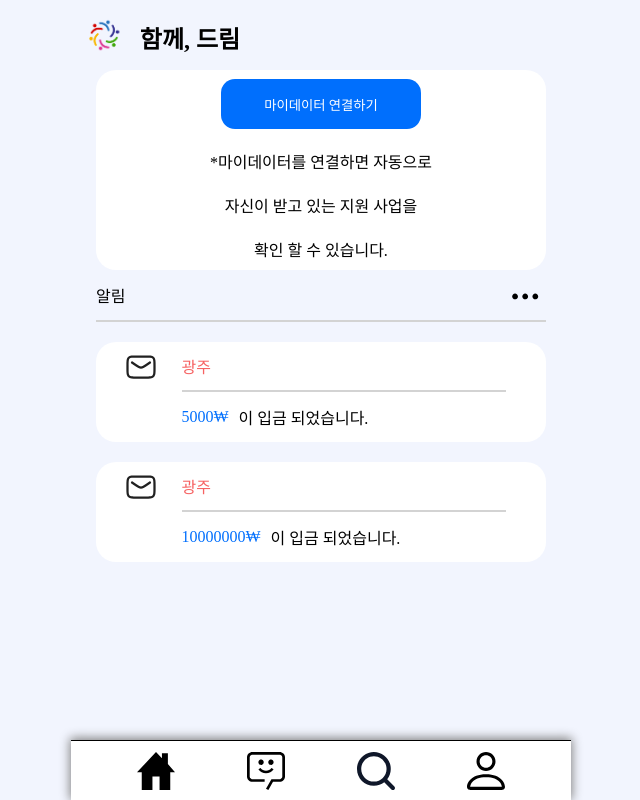
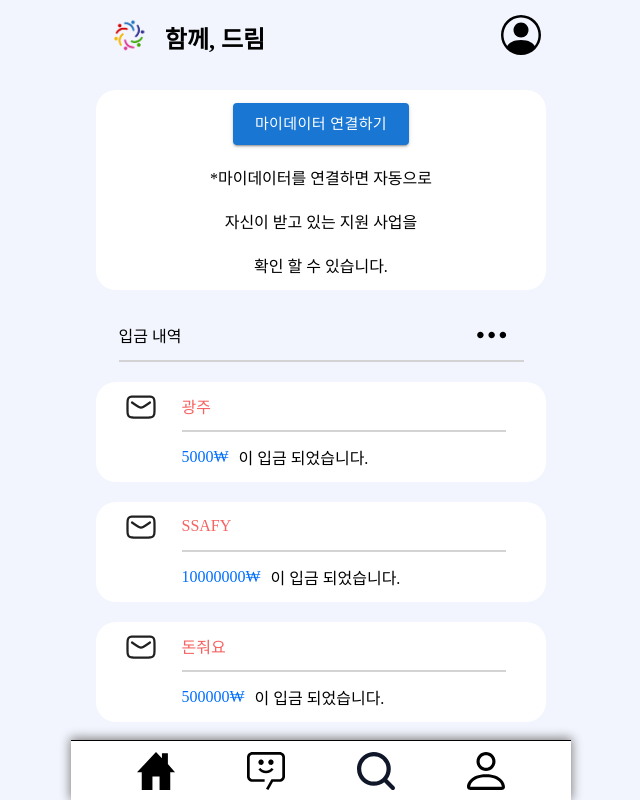
Before and after one commit to soo0300/Fintech-Welfare-Service, a React (Create React App) app in the folder frontend/: page /mypage in a window 1280 px wide. Shown: the whole page, without its empty margins (319-959 px from the left). Built offline with nearby package versions, Linux system fonts and the light colour scheme; a web font is replaced by a local one.

Commit message:
🚨fix: 챗봇 키보드안내려가는 버그수정

```diff
--- a/frontend/src/components/mydata/MyData.jsx
+++ b/frontend/src/components/mydata/MyData.jsx
@@ -1,19 +1,21 @@
 import React from "react";
 import styled from "styled-components";
-import Button from "../button/Button";
+// import Button from "../button/Button";
 import { useState } from "react";
 import Loading from "../loading/Loading";
 import { BarChart } from "@mui/x-charts/BarChart";
 import { ReactComponent as RefreshIcon } from "../../assets/img/Refresh.svg";
 import { ReactComponent as ThreeDotIcon } from "../../assets/img/ThreeDot.svg";
 import { ReactComponent as MailIcon } from "../../assets/img/MailIcon.svg";
+import { Button } from "@mui/material";
 
+//마이데이터 버튼박스
 const ButtonBox = styled.div`
-  width: 90%;
+  width: 100%;
   height: 200px;
-  margin-left: 5%;
-  margin-right: 5%;
   border-radius: 20px;
+  margin-top: 20px;
+  margin-bottom: 20px;
   display: flex;
   flex-direction: column;
   justify-content: center;
@@ -22,10 +24,21 @@ const ButtonBox = styled.div`
   gap: 20px;
 `;
 
+//지원금현황 문구박스
+const TextBox = styled.div`
+  width: 90%;
+  height: 50px;
+  display: flex;
+  justify-content: space-between;
+  align-items: center;
+  border-bottom: 2px solid lightgray;
+`;
+
+//차트박스
 const ChartBox = styled.div`
-  width: 90%;
-  margin-left: 5%;
-  margin-right: 5%;
+  width: 100%;
+  margin-top: 20px;
+  margin-bottom: 20px;
   border-radius: 20px;
   display: flex;
   flex-direction: column;
@@ -33,10 +46,25 @@ const ChartBox = styled.div`
   background-color: white;
 `;
 
-const AlertBox = styled.div`
+//알림 문구박스
+const AlertLine = styled.div`
   width: 90%;
   margin-left: 5%;
-  margin-right: 5%;
+  height: 50px;
+  display: flex;
+  justify-content: space-between;
+  align-items: center;
+  border-bottom: 2px solid lightgray;
+`;
+
+const ThreeDot = styled(ThreeDotIcon)`
+  width: 30px;
+  height: 30px;
+`;
+
+//알림메세지 한개 박스
+const AlertBox = styled.div`
+  width: 100%;
   height: 100px;
   background-color: white;
   border-radius: 20px;
@@ -44,17 +72,13 @@ const AlertBox = styled.div`
   display: flex;
 `;
 
-const TextBox = styled.div`
-  width: 90%;
-  margin-left: 5%;
-  margin-right: 5%;
-  height: 50px;
-  display: flex;
-  justify-content: space-between;
-  align-items: center;
-  border-bottom: 2px solid lightgray;
+//지원금현황 리프레시버튼
+const Refresh = styled(RefreshIcon)`
+  width: 30px;
+  height: 30px;
 `;
 
+//기관,입금 전체박스
 const AlertTextBox = styled.div`
   width: 80%;
   display: flex;
@@ -62,18 +86,7 @@ const AlertTextBox = styled.div`
   align-items: center;
 `;
 
-const LoadingBox = styled.div`
-  width: 90%;
-  margin-left: 5%;
-  margin-right: 5%;
-  height: 100px;
-  border-radius: 20px;
-  margin-top: 20px;
-  display: flex;
-  align-items: center;
-  justify-content: center;
-`;
-
+//입금액 박스
 const AlertMoney = styled.div`
   width: 90%;
   height: 50px;
@@ -81,8 +94,26 @@ const AlertMoney = styled.div`
   display: flex;
   justify-content: flex-start;
   align-items: center;
+  font-size: 2vh;
 `;
 
+//메일아이콘 박스
+const AlertMail = styled.div`
+  width: 10%;
+  height: 50%;
+  display: flex;
+  align-items: center;
+  justify-content: center;
+  margin-left: 5%;
+`;
+
+//메일아이콘 크기
+const Mail = styled(MailIcon)`
+  width: 30px;
+  height: 30px;
+`;
+
+//기관명 관리
 const AlertText = styled.div`
   width: 90%;
   height: 50px;
@@ -92,33 +123,7 @@ const AlertText = styled.div`
   color: #f66262;
 `;
 
-const AlertMail = styled.div`
-  width: 10%;
-  height: 50%;
-  display: flex;
-  align-items: center;
-  justify-content: center;
-  margin-left: 5%;
-`;
-
-const IconButton = styled.button`
-  width: 30px;
-  height: 30px;
-  margin-right: 10px;
-  background-color: transparent;
-  border: none;
-`;
-
-const Refresh = styled(RefreshIcon)`
-  width: 100%;
-  height: 100%;
-`;
-
-const Mail = styled(MailIcon)`
-  width: 30px;
-  height: 30px;
-`;
-
+//입금액 관리
 const MoneyText = styled.p`
   color: #006ffd;
   margin-right: 10px;
@@ -126,12 +131,15 @@ const MoneyText = styled.p`
 
 function MyData() {
   const [loading, setLoading] = useState(false);
-  const [alertLoading, setAlertLoading] = useState(false);
+  const [showAlert, setShowAlert] = useState(false);
   const [showChart, setShowChart] = useState(false);
   const [message, setMessage] = useState([
     { idx: 1, money: 5000, org: "광주" },
-    { idx: 2, money: 10000000, org: "광주" },
+    { idx: 2, money: 10000000, org: "SSAFY" },
+    { idx: 3, money: 500000, org: "돈줘요" },
   ]);
+
+  const month = new Date().getMonth();
 
   const dataConnect = () => {
     setLoading(true);
@@ -150,17 +158,14 @@ function MyData() {
     }, 3000);
   };
 
-  const alertRefreshHandler = async () => {
-    setAlertLoading(true);
-    // const res = await
-    setTimeout(() => {
-      setAlertLoading(false);
-    }, 3000);
+  const alertHandler = () => {
+    setShowAlert(!showAlert);
   };
 
   return (
     <>
-      {loading ? (
+      {!showAlert &&
+        (loading ? (
           <ButtonBox>
             <Loading />
           </ButtonBox>
@@ -168,16 +173,16 @@ function MyData() {
           <ChartBox>
             <TextBox>
               <p>월별 지원금 현황</p>
-            <IconButton onClick={refreshHandler}>
+              <Button onClick={refreshHandler}>
                 <Refresh />
-            </IconButton>
+              </Button>
             </TextBox>
 
             <BarChart
               xAxis={[
                 {
                   id: "barCategories",
-                data: ["8월", "9월", "10월"],
+                  data: [`${month}월`, `${month + 1}월`, `${month + 2}월`],
                   scaleType: "band",
                 },
               ]}
@@ -186,28 +191,30 @@ function MyData() {
                   data: [8, 9, 10],
                 },
               ]}
-            width={400}
-            height={400}
+              width={300}
+              height={300}
             />
           </ChartBox>
         ) : (
           <ButtonBox>
-          <Button onClick={dataConnect}>마이데이터 연결하기</Button>
+            <Button variant="contained" size="large" onClick={dataConnect}>
+              마이데이터 연결하기
+            </Button>
             <span> *마이데이터를 연결하면 자동으로</span>
             <span>자신이 받고 있는 지원 사업을</span>
             <span>확인 할 수 있습니다.</span>
           </ButtonBox>
-      )}
-      <TextBox>
-        <p>알림</p>
-        <IconButton onClick={alertRefreshHandler}>
-          <ThreeDotIcon />
-        </IconButton>
-      </TextBox>
-      {alertLoading ? (
-        <LoadingBox>
+        ))}
+      <AlertLine>
+        <p>입금 내역</p>
+        <Button onClick={alertHandler}>
+          <ThreeDot />
+        </Button>
+      </AlertLine>
+      {loading ? (
+        <ButtonBox>
           <Loading />
-        </LoadingBox>
+        </ButtonBox>
       ) : (
         message.map((alert) => (
           <AlertBox key={alert.idx}>
--- a/frontend/src/views/ChatBot.jsx
+++ b/frontend/src/views/ChatBot.jsx
@@ -17,7 +17,6 @@ const Container = styled.div`
   align-items: center;
   overflow: hidden;
   white-space: pre-line;
-  /* overscroll-behavior: none; */
 `;
 
 // 챗봇 상단바
@@ -29,30 +28,27 @@ const ChatHeader = styled.div`
   box-shadow: 0px 0px 10px 0px grey;
   display: flex;
   align-items: center;
-  position: fixed;
   gap: 20px;
 `;
 
 // 채팅창
 const ChatContent = styled.div`
   width: 100%;
-  margin-top: 80px;
-  margin-bottom: 70px;
-  height: ${(props) => (props.isInputActive ? "200px" : "calc(100% -150px)")};
+  height: calc(100% - 150px);
   display: flex;
   overflow-y: scroll;
   flex-direction: column;
-  position: fixed;
   font-size: 14px;
 `;
 
+//채팅입력창
 const Footer = styled.div`
   display: flex;
   justify-content: center;
   align-items: center;
   width: 100%;
   height: 70px;
-  bottom: ${(props) => (props.isInputActive ? "330px" : "0")};
+  bottom: 0;
   position: fixed;
 `;
 
@@ -93,12 +89,12 @@ const StyledEllipseIcon = styled.div`
 
 const TodayBox = styled.div`
   width: 50%;
+  margin-top: 20px;
+  margin-bottom: 20px;
   margin-left: 25%;
-  margin-right: 25%;
   background-color: rgba(255, 255, 255, 0.5);
   color: black;
   border-radius: 20px;
-  margin-bottom: 20px;
 `;
 
 // 오늘날짜
@@ -201,7 +197,6 @@ function ChatBot() {
             value={myMessage}
             onChange={changeMessage}
             onFocus={handleInputFocus}
-            onBlur={handleInputBlur}
           />
           {isButton ? (
             <Button width="50px" height="50px" background="none" type="submit">
--- a/frontend/src/views/MyPage.jsx
+++ b/frontend/src/views/MyPage.jsx
@@ -4,12 +4,25 @@ import styled from "styled-components";
 import MyData from "../components/mydata/MyData";
 import Nav from "../components/Nav/Nav";
 
+import Avatar from "@mui/material/Avatar";
+import Menu from "@mui/material/Menu";
+import MenuItem from "@mui/material/MenuItem";
+import ListItemIcon from "@mui/material/ListItemIcon";
+import Divider from "@mui/material/Divider";
+import IconButton from "@mui/material/IconButton";
+import Tooltip from "@mui/material/Tooltip";
+import Settings from "@mui/icons-material/Settings";
+import Logout from "@mui/icons-material/Logout";
+import { ReactComponent as AvartarIcon } from "../assets/img/Avartar.svg";
+
 const Header = styled.div`
-  width: 100%;
+  width: 90%;
   height: 70px;
+  display: flex;
+  align-items: center;
 `;
 const Content = styled.div`
-  width: 100%;
+  width: 90%;
   height: 100%;
   overflow-y: scroll;
   overflow-x: hidden;
@@ -18,11 +31,89 @@ const Content = styled.div`
   }
 `;
 
+const Info = styled.div`
+  width: 20%;
+  height: 40px;
+  display: flex;
+  border: 1px solid;
+`;
+
 function MyPage() {
+  const [anchorEl, setAnchorEl] = React.useState(null);
+  const open = Boolean(anchorEl);
+  const handleClick = (event) => {
+    setAnchorEl(event.currentTarget);
+  };
+  const handleClose = () => {
+    setAnchorEl(null);
+  };
   return (
     <>
       <Header>
         <Logo></Logo>
+        <Tooltip title="Account settings">
+          <IconButton
+            onClick={handleClick}
+            size="small"
+            aria-controls={open ? "account-menu" : undefined}
+            aria-haspopup="true"
+            aria-expanded={open ? "true" : undefined}
+          >
+            <AvartarIcon />
+          </IconButton>
+        </Tooltip>
+        <Menu
+          anchorEl={anchorEl}
+          id="account-menu"
+          open={open}
+          onClose={handleClose}
+          onClick={handleClose}
+          PaperProps={{
+            elevation: 0,
+            sx: {
+              overflow: "visible",
+              filter: "drop-shadow(0px 2px 8px rgba(0,0,0,0.32))",
+              mt: 1.5,
+              "& .MuiAvatar-root": {
+                width: 32,
+                height: 32,
+                ml: -0.5,
+                mr: 1,
+              },
+              "&:before": {
+                content: '""',
+                display: "block",
+                position: "absolute",
+                top: 0,
+                right: 20,
+                width: 10,
+                height: 10,
+                bgcolor: "background.paper",
+                transform: "translateY(-50%) rotate(45deg)",
+                zIndex: 0,
+              },
+            },
+          }}
+          transformOrigin={{ horizontal: "right", vertical: "top" }}
+          anchorOrigin={{ horizontal: "right", vertical: "bottom" }}
+        >
+          <MenuItem onClick={handleClose}>
+            <Avatar /> 내정보
+          </MenuItem>
+          <Divider />
+          <MenuItem onClick={handleClose}>
+            <ListItemIcon>
+              <Settings fontSize="small" />
+            </ListItemIcon>
+            Settings
+          </MenuItem>
+          <MenuItem onClick={handleClose}>
+            <ListItemIcon>
+              <Logout fontSize="small" />
+            </ListItemIcon>
+            로그아웃
+          </MenuItem>
+        </Menu>
       </Header>
       <Content>
         <MyData></MyData>
```
Also changed, not shown: frontend/src/assets/img/Avartar.svg (added). Lines whose indentation alone changed are shown as unchanged.
